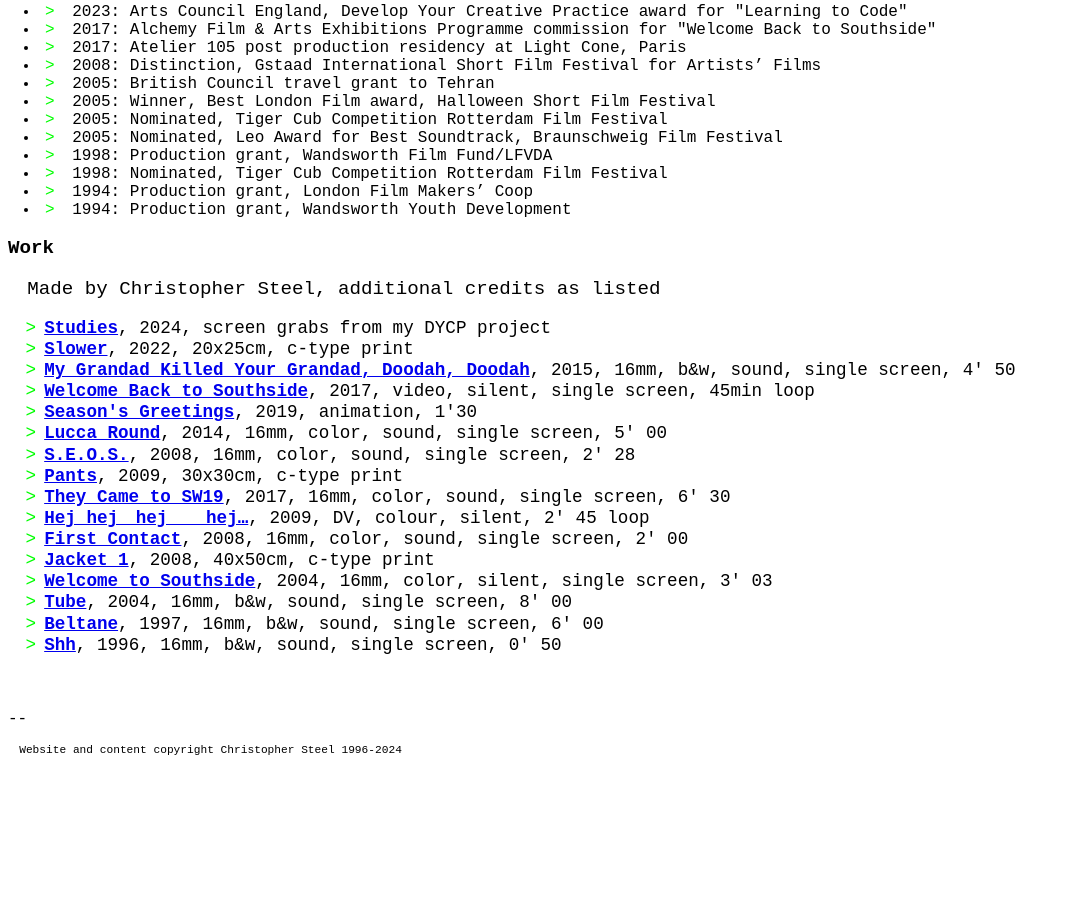
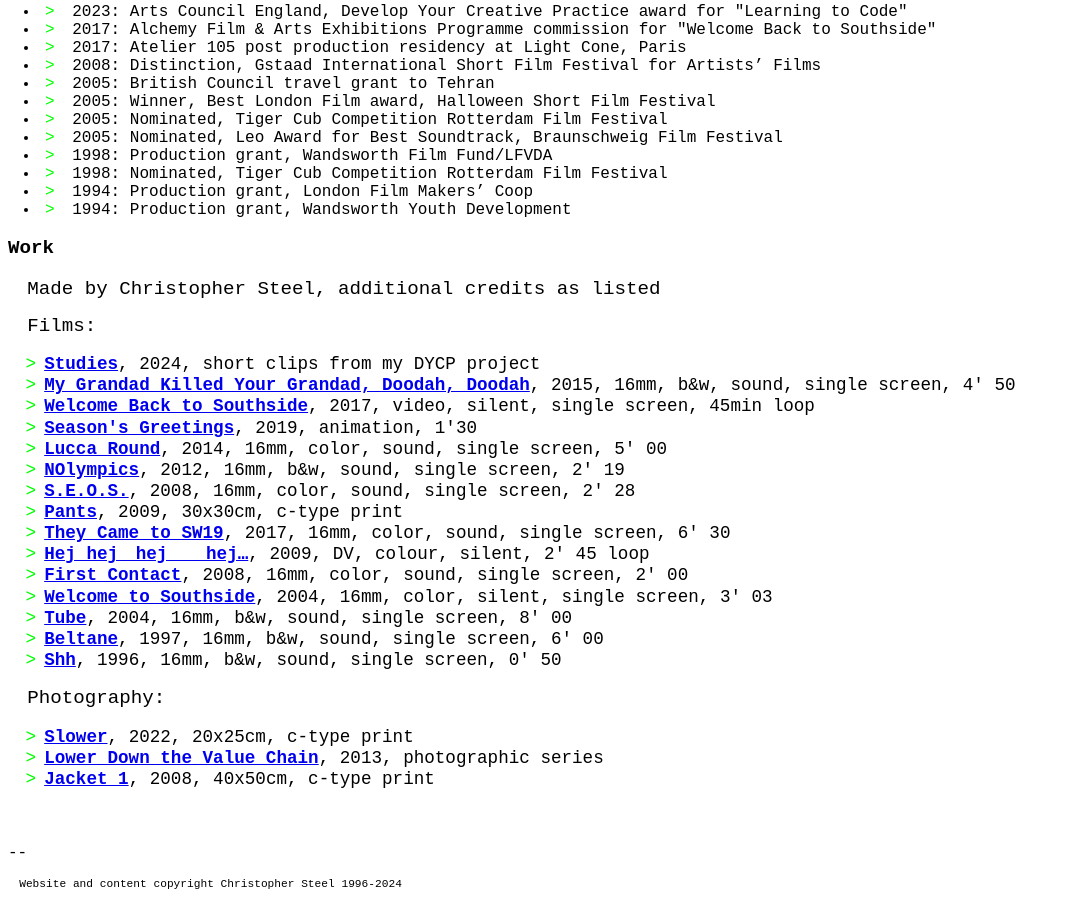
Before and after one commit to ChristopherSteel/artistwebsite, a plain HTML site: page index.html in a window 1280 px wide. Shown: the part 319-1226 px from the top of the page, without its empty margins (0-1070 px from the left). Before the commit the page ends 1092 px from the top, so only its background shows below. Drawn offline with Linux system fonts and the light colour scheme.

Commit message:
Update index.html
Linked the unlinked, split out photography

```diff
--- a/index.html
+++ b/index.html
@@ -42,27 +42,31 @@
 
         <h2>Work</h2>
 		<p>Made by Christopher Steel, additional credits as listed</p>
+        <p>Films:</p>
         <ul class="list1">
-            <li class="link"><a href="pages/Studies.html" ><b>Studies</b></a>, 2024, screen grabs from my DYCP project</li>
-            <li class="link"><a href="pages/Slower.html" ><b>Slower</b></a>, 2022, 20x25cm, c-type print</li>
-            <!-- <li class="link"><a href="pages/Lower-Down.html" ><b>Lower Down the Value Chain</b></a>, 2013, photographic series</li> -->
+        	<li class="link"><a href="pages/Studies.html" ><b>Studies</b></a>, 2024, short clips from my DYCP project</li>
             <li class="link"><a href="pages/MG.html" ><b>My Grandad Killed Your Grandad, Doodah, Doodah</b></a>, 2015, 16mm, b&w, sound, single screen, 4' 50</li>
             <li class="link"><a href="pages/Welcome-Back-to-Southside.html" ><b>Welcome Back to Southside</b></a>, 2017, video, silent, single screen, 45min loop</li>
             <li class="link"><a href="pages/Season's-Greetings.html" ><b>Season's Greetings</b></a>, 2019, animation, 1'30</li>
             <li class="link"><a href="pages/Lucca-Round.html" ><b>Lucca Round</b></a>, 2014, 16mm, color, sound, single screen, 5' 00</li>
-            <!-- <li class="link"><a href="pages/NOlympics.html" ><b>NOlympics</b></a>, 2012, 16mm, b&w, sound, single screen, 2' 19</li> -->
+            <li class="link"><a href="pages/NOlympics.html" ><b>NOlympics</b></a>, 2012, 16mm, b&w, sound, single screen, 2' 19</li>
             <li class="link"><a href="pages/SEOS.html" ><b>S.E.O.S.</b></a>, 2008, 16mm, color, sound, single screen, 2' 28</li>
             <li class="link"><a href="pages/Pants.html" ><b>Pants</b></a>, 2009, 30x30cm, c-type print</li>
             <li class="link"><a href="pages/They-Came-to-SW19.html" ><b>They Came to SW19</b></a>, 2017, 16mm, color, sound, single screen, 6' 30</li>
             <li class="link"><a href="pages/HHH.html" ><b>Hej hej&ensp;&ensp;hej &emsp; hej…</b></a>, 2009, DV, colour, silent, 2' 45 loop</li>
             <li class="link"><a href="pages/First-Contact.html" ><b>First Contact</b></a>, 2008, 16mm, color, sound, single screen, 2' 00</li>
-            <li class="link"><a href="pages/Jacket1.html" ><b>Jacket 1</b></a>, 2008, 40x50cm, c-type print</li>
+
             <li class="link"><a href="pages/Welcome-To-Southside.html" ><b>Welcome to Southside</b></a>, 2004, 16mm, color, silent, single screen, 3' 03</li>
             <li class="link"><a href="pages/Tube.html" ><b>Tube</b></a>, 2004, 16mm, b&w, sound, single screen, 8' 00</li>
             <li class="link"><a href="pages/Beltane.html" ><b>Beltane</b></a>, 1997, 16mm, b&w, sound, single screen, 6' 00</li>
             <li class="link"><a href="pages/Shh.html" ><b>Shh</b></a>, 1996, 16mm, b&w, sound, single screen, 0' 50</li>
-
 		</ul>
+        <p>Photography:</p>
+        <ul class="list1">
+            <li class="link"><a href="pages/Slower.html" ><b>Slower</b></a>, 2022, 20x25cm, c-type print</li>
+            <li class="link"><a href="pages/Lower-Down.html" ><b>Lower Down the Value Chain</b></a>, 2013, photographic series</li>
+            <li class="link"><a href="pages/Jacket1.html" ><b>Jacket 1</b></a>, 2008, 40x50cm, c-type print</li>
+            		</ul>
 
 <br> </br>
 <br>--</br>
```
